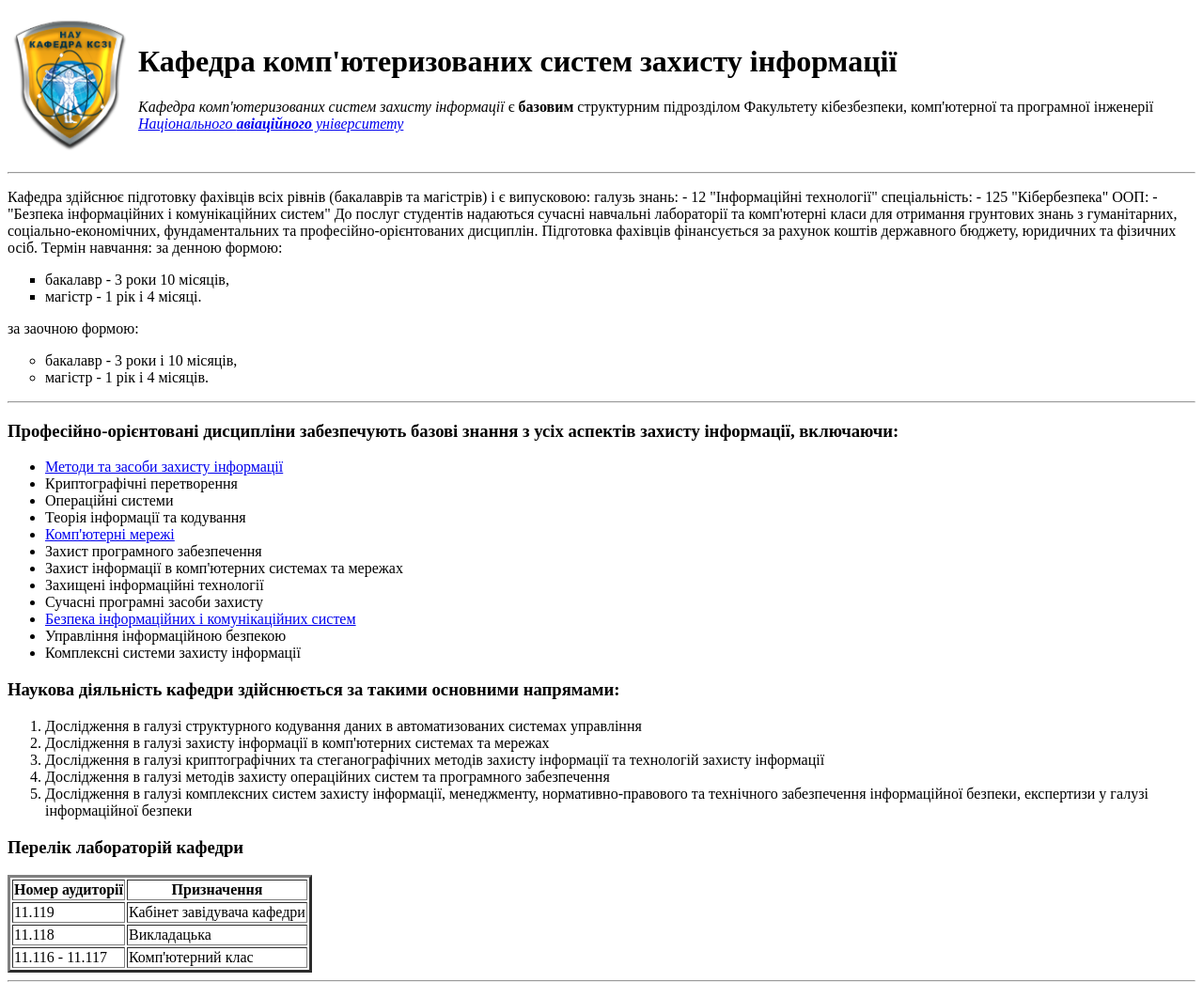
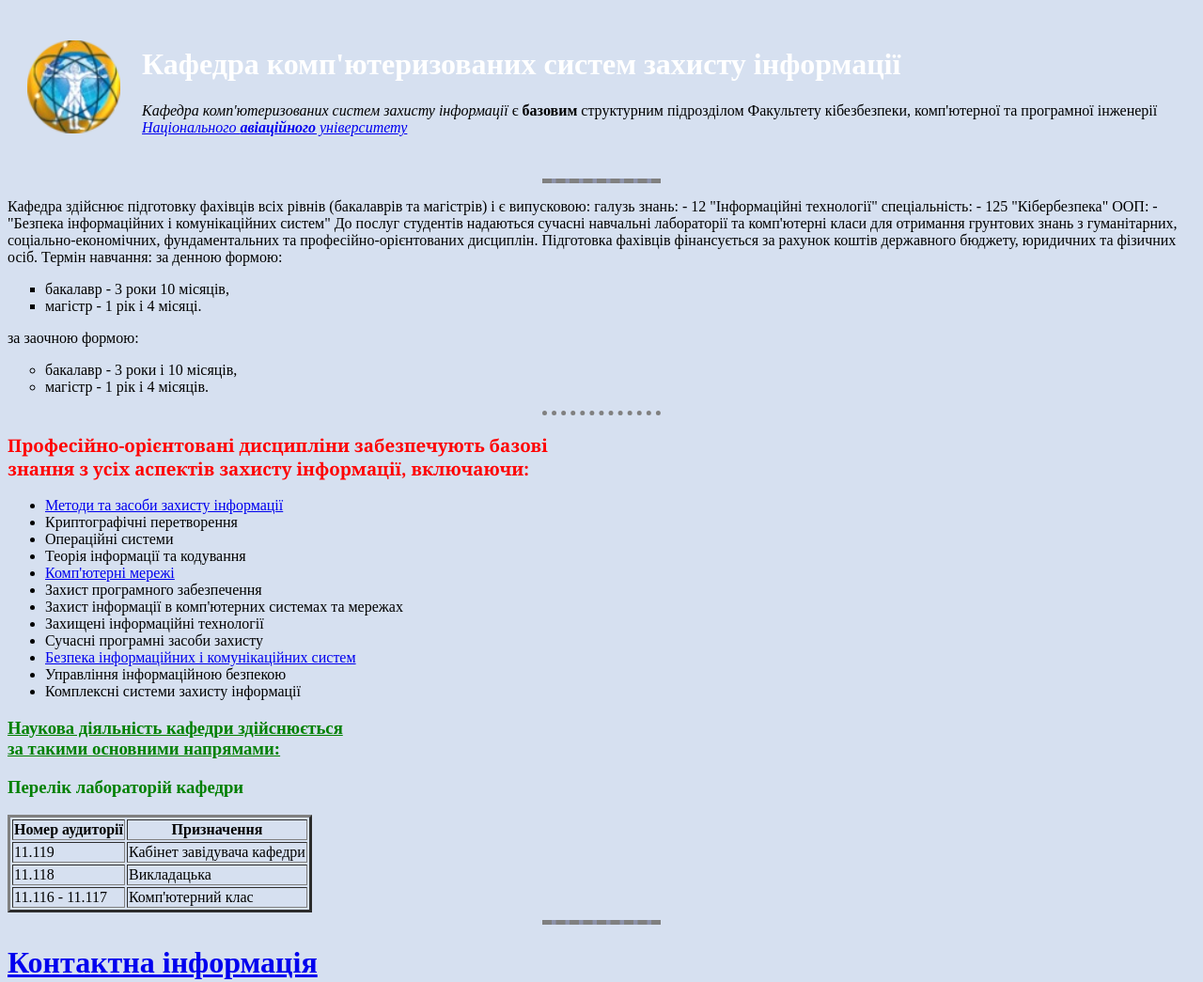
Before and after one commit to napekope/cv, a plain HTML site: page index.html in a window 1280 px wide. Shown: the top 1045 px of the page at 94% size. Drawn offline with Linux system fonts and the light colour scheme.

Commit message:
Update index.html

```diff
--- a/index.html
+++ b/index.html
@@ -3,13 +3,16 @@
 <head>
     <meta charset="UTF-8">
     <title>🍀KSZI's Personal Site</title>
+    <link rel = "stylesheet" href = "styles.css">
+
 </head>
-<body>
-    <table>
+
+<body style = "background-color: #d6e0f0;">
+    <table cellspacing = "20">
         <tr>
-    <td><img src = "kszilogo.PNG" alt = "KSZI Profile Picture"></td>
+    <td><img src = "kszilogo_circle.png" alt = "KSZI Profile Picture"></td>
     <td>
-    <h1>Кафедра комп'ютеризованих систем захисту інформації</h1>
+    <h1 id = "mainheading">Кафедра комп'ютеризованих систем захисту інформації</h1>
     <p>
         <em>Кафедра комп'ютеризованих систем захисту інформації</em> є <strong>базовим</strong> структурним підрозділом Факультету кібезбезпеки,
         комп'ютерної та програмної інженерії
@@ -18,7 +21,7 @@
     </td>
     </tr>
     </table>
-        <hr>
+        <hr style = "background-color: #8d93ab;">
         <p>
             Кафедра здійснює підготовку фахівців всіх рівнів (бакалаврів та магістрів) і є випусковою:
             галузь знань:
@@ -41,8 +44,8 @@
                 <li>магістр - 1 рік і 4 місяців.</li>
             </ul>
             </p>
-            <hr>
-            <h3>Професійно-орієнтовані дисципліни забезпечують базові знання з усіх аспектів захисту інформації, включаючи:</h3>
+            <hr id = "dotted" class = "greenh3">
+            <h3 class = "redh3 georgia">Професійно-орієнтовані дисципліни забезпечують базові<br> знання з усіх аспектів захисту інформації, включаючи:</h3>
             <ul>
                 <li><a href = "https://www.youtube.com/watch?v=1A-NhegITyI&ab_channel=anamay_tech">Методи та засоби захисту інформації</a></li>
                 <li>Криптографічні перетворення</li>
@@ -58,17 +61,12 @@
                 <li>Комплексні системи захисту інформації</li>
             </ul>
 
-            <h3>Наукова діяльність кафедри здійснюється за такими основними напрямами:</h3>
-            <ol>
-                <li>Дослідження в галузі структурного кодування даних в автоматизованих системах управління</li>
-                <li>Дослідження в галузі захисту інформації в комп'ютерних системах та мережах</li>
-                <li>Дослідження в галузі криптографічних та стеганографічних методів захисту інформації та технологій захисту інформації</li>
-                <li>Дослідження в галузі методів захисту операційних систем та програмного забезпечення</li>
-                <li>Дослідження в галузі комплексних систем захисту інформації, менеджменту, нормативно-правового та технічного забезпечення інформаційної безпеки, експертизи у галузі інформаційної безпеки</li>
-            </ol>
+
+            <h3><a class = "greenh3" href = " science.html">Наукова діяльність кафедри здійснюється <br> за такими основними напрямами:</a></h3>
 
 
-            <h3>Перелік лабораторій кафедри</h3>
+
+            <h3 class = "greenh3">Перелік лабораторій кафедри</h3>
         <table border = "3" cellpading = "10">
             <thead>
                 <tr>
@@ -95,7 +93,7 @@
         </tfoot>
 
         </table>
-        <hr>
+        <hr style = "background-color: #8d93ab;">
 
         <h1><a href = "contact.html">Контактна інформація</a></h1>
 
```
